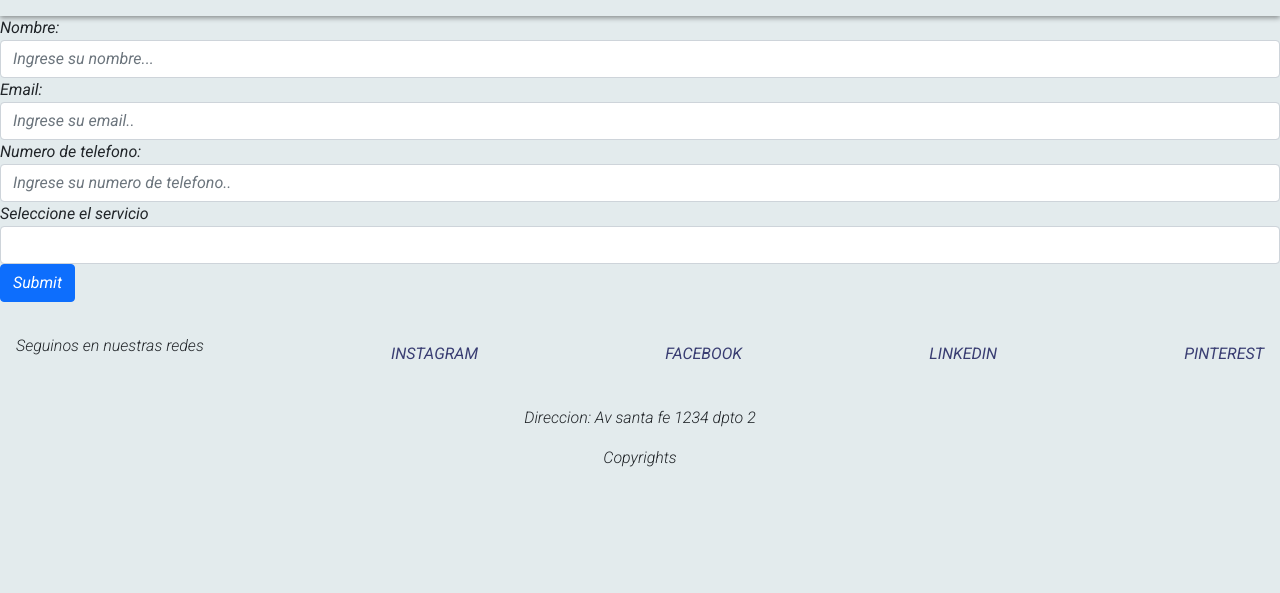
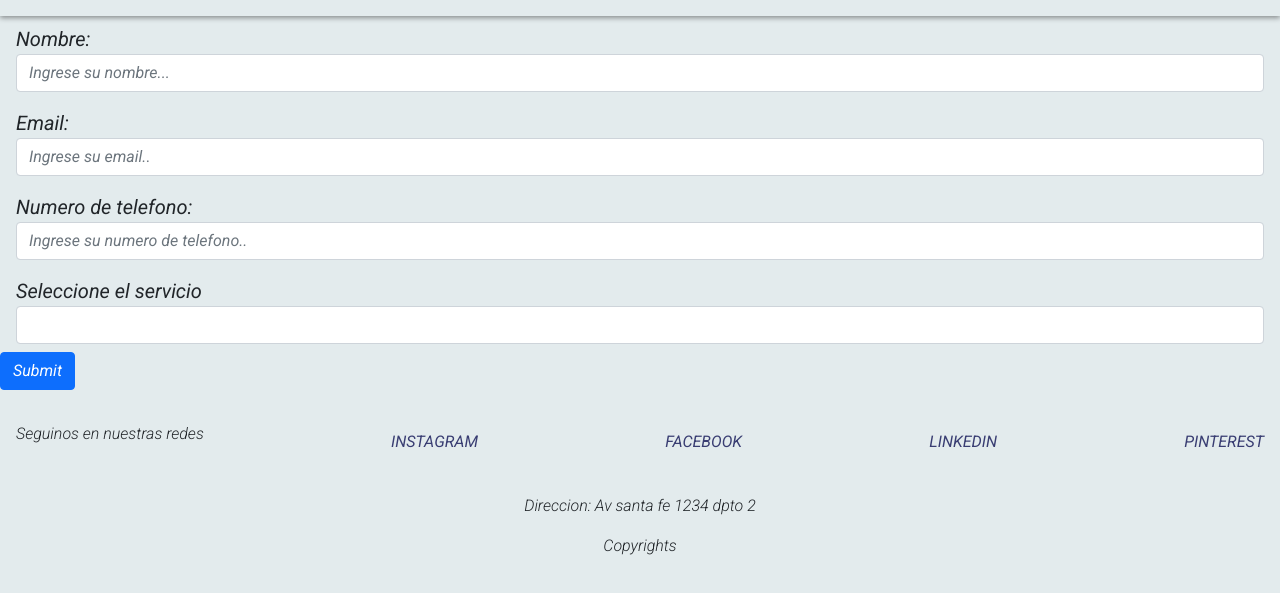
Before and after one commit to Lisset-Guzman/PetCare, a plain HTML site: page pages/turnos.html in a window 1280 px wide. Shown: the part 91-684 px from the top of the page. Drawn offline with Linux system fonts and the light colour scheme; files that its build step writes are made by us from their sources; files whose address does not match are found by name.

Commit message:
Formulario en turnos

```diff
--- a/pages/turnos.html
+++ b/pages/turnos.html
@@ -39,28 +39,28 @@
         </div>
         <section>
             <form>
-                <div class="form-group">
+                <div class="form-group form-control-lg">
                   <label for="Nombre">Nombre:</label>
                   <input type="text" class="form-control" id="Nombre" aria-describedby="emailHelp" placeholder="Ingrese su nombre...">
                   <small id="emailHelp" class="form-text text-muted"></small>
                 </div>
-                <div class="form-group">
+                <div class="form-group form-control-lg">
                   <label for="Email">Email:</label>
                   <input type="email" class="form-control" id="Email" placeholder="Ingrese su email..">
                 </div>
-                <div class="form-group">
+                <div class="form-group form-control-lg">
                     <label for="number">Numero de telefono:</label>
                     <input type="number" class="form-control" id="number" placeholder="Ingrese su numero de telefono..">
                   </div>
-
-                <label for="exampleFormControlSelect1">Seleccione el servicio</label>
-                    <select class="form-control" id="exampleFormControlSelect1">
+               <div class="form-group form-control-lg">
+                <label for="Servicios">Seleccione el servicio</label>
+                    <select class="form-control" id="Servicios">
                      <option> </option>
                      <option>Paseo</option>
                       <option>Guarderia</option>
                       <option>Alojamiento</option>
-
                     </select>
+                </div>
                 <div>
                     <button type="submit" class="btn btn-primary">Submit</button>
                 </div class="form-group">
```
